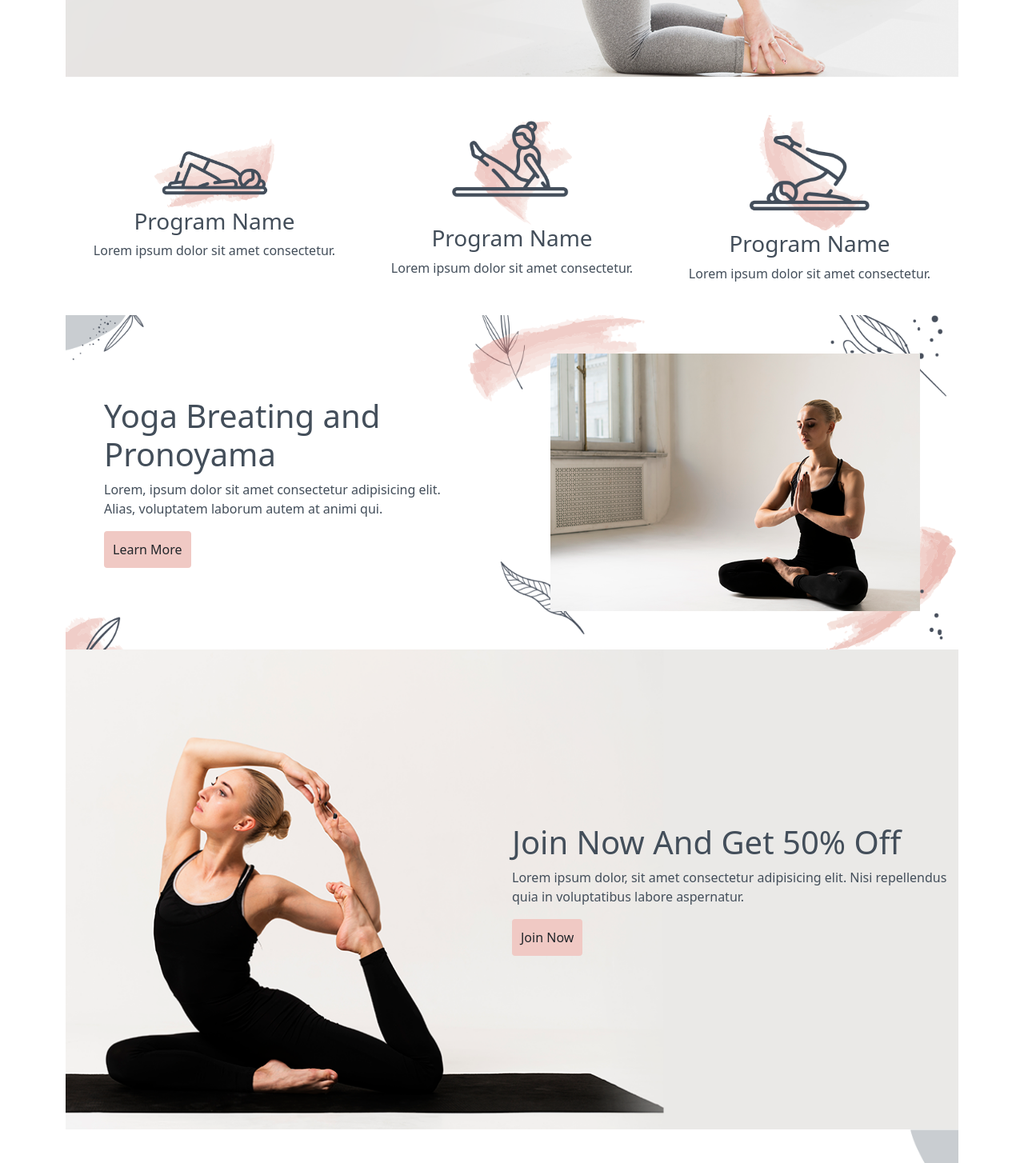
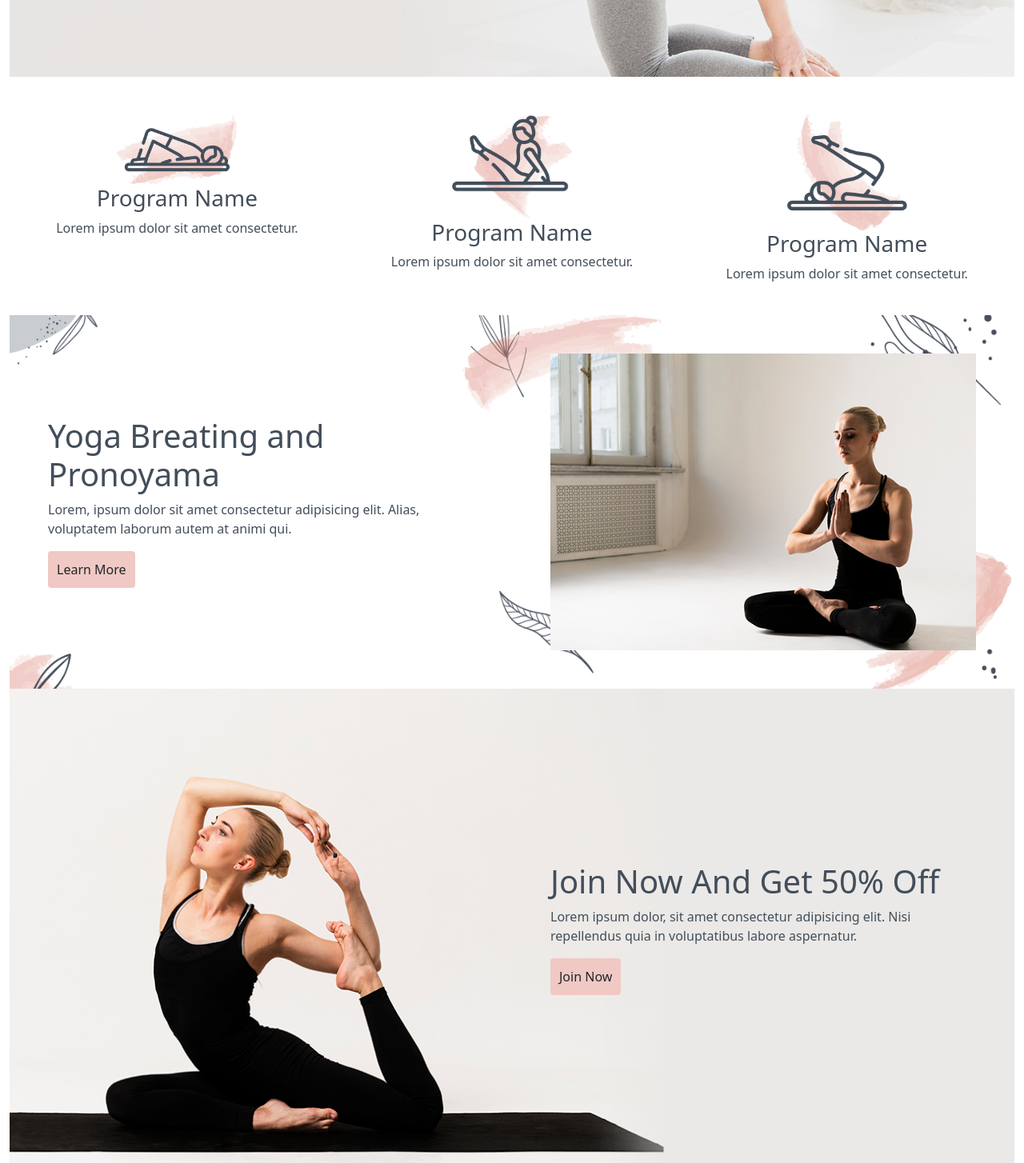
Before and after one commit to md-riaj11/yoga, a plain HTML site: page index.html in a window 1280 px wide. Shown: the part 1200-2654 px from the top of the page at 80% size. Drawn offline with nearby package versions, Linux system fonts and the light colour scheme.

Commit message:
responsiv

```diff
--- a/index.html
+++ b/index.html
@@ -46,7 +46,7 @@
               <img src="images/hero-img.png" alt="">
           </div>
           <div class="col-md-6 d-flex align-items-center">
-            <div class="">
+            <div class="p-4">
               <h1>Balance Youre body and Mind</h1>
               <p> Lorem ipsum dolor, sit amet consectetur adipisicing elit. Quibusdam obcaecati, enim dolorem quidem hic eligendi!</p>
               <a href="#" class="btn join-us-now">JOIN US NOW</a>
@@ -58,7 +58,7 @@
     </div>
       </section>
 
-    <div class="container">
+    <div class="container-fluid">
       <section class="pregnant d-flex align-items-center">
 
           <div class="col-md-6 px-5">
@@ -70,22 +70,22 @@
 
 
       </section>
-      <section class="service d-flex justify-content-between d-flex align-items-center mt-4">
-        <div class="col-md-4 p-4 text-center"> <img src="images/icon/icon-1.png" alt="">
+      <section class="service d-flex flex-wrap mt-4">
+        <div class="col-md-4 col-sm-12  p-4 text-center"> <img src="images/icon/icon-1.png" alt="">
         <h3>Program Name</h3>
         <p>Lorem ipsum dolor sit amet consectetur.</p>
         </div>
-        <div class="col-md-4 p-4 text-center"><img src="images/icon/icon-2.png" alt="">
+        <div class="col-md-4 col-sm-12 p-4  text-center"><img src="images/icon/icon-2.png" alt="">
         <h3>Program Name</h3>
         <p>Lorem ipsum dolor sit amet consectetur.</p>
         </div>
-        <div class="col-md-4 p-4 text-center"><img src="images/icon/icon-3.png" alt="">
+        <div class="col-md-4 col-sm-12 p-4  text-center"><img src="images/icon/icon-3.png" alt="">
         <h3>Program Name</h3>
         <p>Lorem ipsum dolor sit amet consectetur.</p>
         </div>
       </section>
       <section>
-        <div class="learn-more d-flex justify-content-between">
+        <div class="learn-more d-flex flex-wrap">
 
           <div class="col-md-6 d-flex align-items-center">
             <div class="px-5">
@@ -99,9 +99,8 @@
         </div>
         </div>
       </section>
-      <section class="offer d-flex align-items-center">
-        <div class="col-md-6"></div>
-        <div class="col-md-6 py-5 ">
+      <section class="offer d-flex justify-content-end align-items-center ">
+        <div class="col-md-6 p-5 ">
           <h1>Join Now And Get 50% Off</h1>
           <p>Lorem ipsum dolor, sit amet consectetur adipisicing elit. Nisi repellendus quia in voluptatibus labore aspernatur.</p>
           <a href="#" class="btn join-us-now">Join Now</a>
@@ -111,7 +110,7 @@
       <section class="galery text-center pt-5">
         <h1>Galery</h1>
         <p>Lorem ipsum dolor sit amet consectetur, adipisicing elit. Culpa incidunt alias quasi aperiam, pariatur eveniet.</p>
-        <div class="post-list d-flex align-items-center p-4  pb-5">
+        <div class="post-list d-flex flex-wrap p-4  pb-5">
           <div class="col-md-4 p-4">
             <div class="shadow pb-2 rounded-3 overflow-hidden bg-light">
               <img src="images/g1.png" alt=" " class="mb-3">
@@ -135,17 +134,19 @@
           </div>
         </div>
       </section>
-      <section class="video d-flex align-items-center">
+      <section class="video d-flex flex-wrap">
         <div class="col-md-7 p-5">
           <img src="images/video-thumb.png" alt="">
         </div>
-        <div class="col-md-5 ">
+        <div class="col-md-5 d-flex align-items-center">
+            <div class="video-content p-5 ">
               <h1>Yoga Training Video Shoree</h1>
               <p>Lorem ipsum dolor sit amet consectetur adipisicing elit. Architecto, nostrum explicabo molestiae laboriosam eos totam.</p>
               <div class="social-icon">
                 <i class="bi bi-facebook"></i>
                 <i class="bi bi-messenger"></i>
                 <i class="bi bi-whatsapp"></i>
+              </div>
             </div>
         </div>
 
```
Lines whose indentation alone changed are shown as unchanged.
